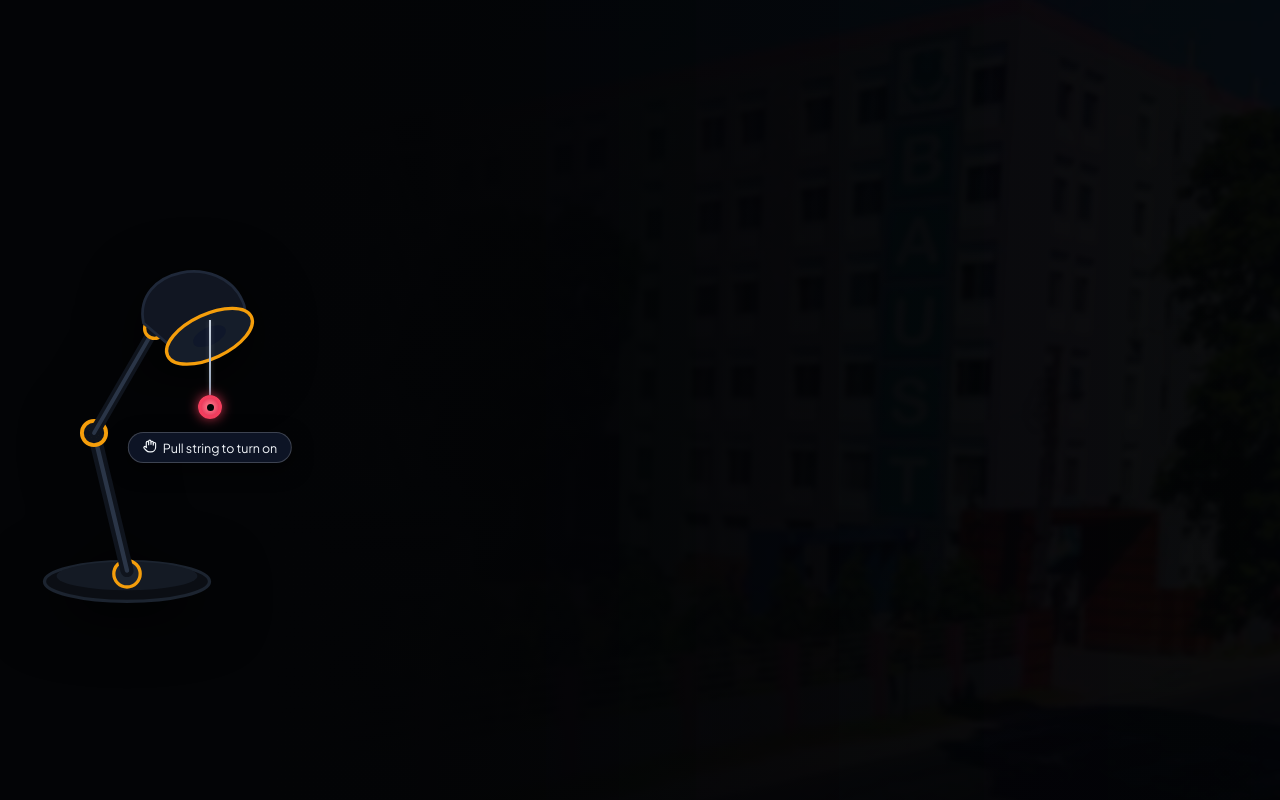
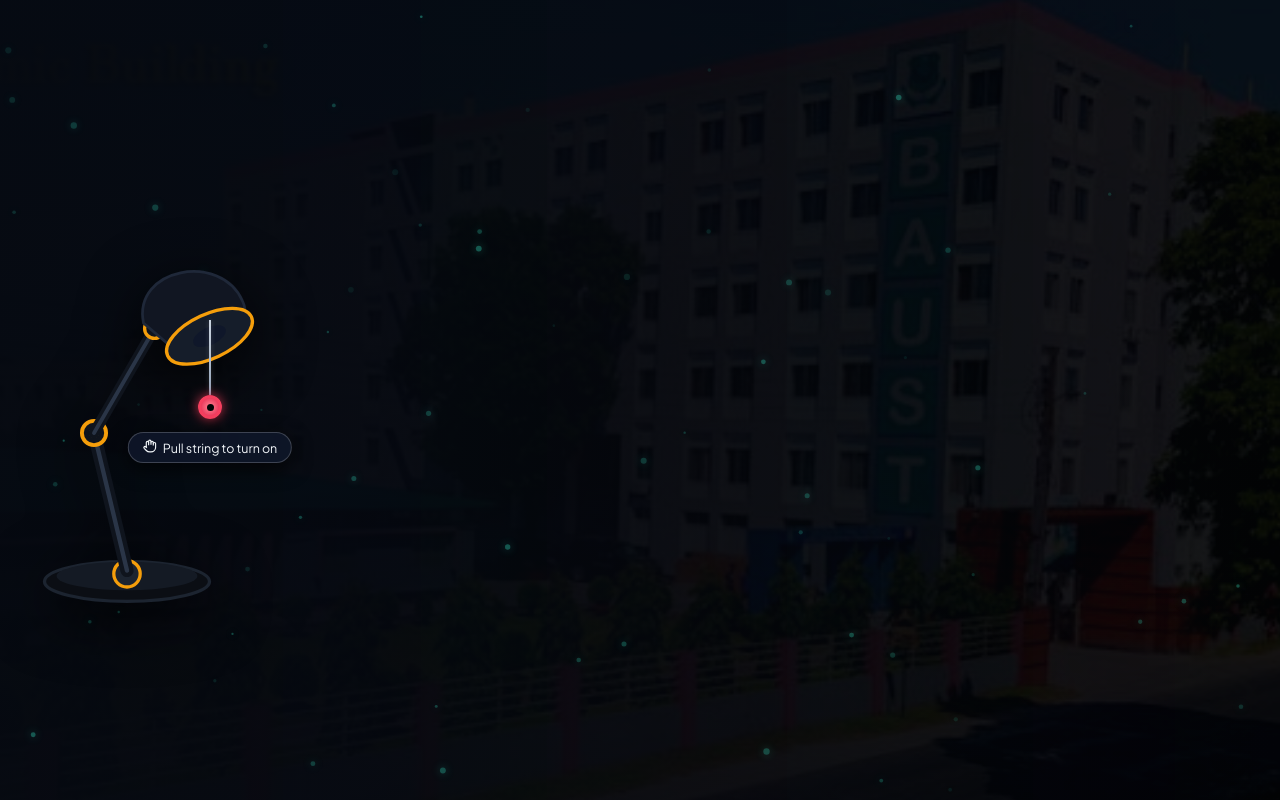
Before and after one commit to tanvir-Islam134/Login_Interface, a plain HTML site: page Interactive-Lamp/lamp-login-01/index.html in a window 1280 px wide. Drawn offline with Linux system fonts and the light colour scheme.

Commit message:
feat(interactive-lamp): adjust gradient overlay matching reference photo and enhance glowing dot particles effect

```diff
--- a/Interactive-Lamp/lamp-login-01/script.js
+++ b/Interactive-Lamp/lamp-login-01/script.js
@@ -223,11 +223,11 @@ document.addEventListener('DOMContentLoaded', () => {
   });
 
   // -------------------------------------------------------------
-  // Ambient Canvas Dust Particles Inside Light Beam
+  // Ambient Glowing Dot Particles (Firefly / Dust Effect)
   // -------------------------------------------------------------
   const ctx = dustCanvas.getContext('2d');
   let particles = [];
-  const particleCount = 40;
+  const particleCount = 65;
 
   const resizeCanvas = () => {
     dustCanvas.width = window.innerWidth;
@@ -245,15 +245,20 @@ document.addEventListener('DOMContentLoaded', () => {
     reset() {
       this.x = Math.random() * dustCanvas.width;
       this.y = Math.random() * dustCanvas.height;
-      this.radius = Math.random() * 2 + 0.6;
-      this.speedX = (Math.random() - 0.5) * 0.4;
-      this.speedY = -Math.random() * 0.5 - 0.15;
-      this.opacity = Math.random() * 0.6 + 0.2;
+      this.radius = Math.random() * 2.2 + 1;
+      this.speedX = (Math.random() - 0.5) * 0.45;
+      this.speedY = -Math.random() * 0.45 - 0.15;
+      this.baseOpacity = Math.random() * 0.5 + 0.35;
+      this.opacity = this.baseOpacity;
+      this.pulseSpeed = Math.random() * 0.03 + 0.01;
+      this.pulseAngle = Math.random() * Math.PI * 2;
     }
 
     update() {
       this.x += this.speedX;
       this.y += this.speedY;
+      this.pulseAngle += this.pulseSpeed;
+      this.opacity = this.baseOpacity + Math.sin(this.pulseAngle) * 0.25;
 
       if (this.y < 0 || this.x < 0 || this.x > dustCanvas.width) {
         this.reset();
@@ -264,8 +269,8 @@ document.addEventListener('DOMContentLoaded', () => {
     draw() {
       ctx.beginPath();
       ctx.arc(this.x, this.y, this.radius, 0, Math.PI * 2);
-      ctx.fillStyle = `rgba(56, 248, 212, ${this.opacity})`;
-      ctx.shadowBlur = 8;
+      ctx.fillStyle = `rgba(56, 248, 212, ${Math.max(0.18, this.opacity)})`;
+      ctx.shadowBlur = 10;
       ctx.shadowColor = '#38f8d4';
       ctx.fill();
     }
@@ -277,12 +282,10 @@ document.addEventListener('DOMContentLoaded', () => {
 
   const animateDust = () => {
     ctx.clearRect(0, 0, dustCanvas.width, dustCanvas.height);
-    if (isLampOn) {
-      particles.forEach((p) => {
-        p.update();
-        p.draw();
-      });
-    }
+    particles.forEach((p) => {
+      p.update();
+      p.draw();
+    });
     requestAnimationFrame(animateDust);
   };
 
--- a/Interactive-Lamp/lamp-login-01/style.css
+++ b/Interactive-Lamp/lamp-login-01/style.css
@@ -58,22 +58,22 @@ body[data-on="true"] {
   height: 100%;
   object-fit: cover;
   object-position: right center;
-  opacity: 0.15;
-  filter: brightness(0.3) blur(2px);
-  transform: scale(1.03);
-  transition: opacity 0.9s cubic-bezier(0.4, 0, 0.2, 1),
-              filter 0.9s cubic-bezier(0.4, 0, 0.2, 1),
-              transform 1.1s ease;
+  opacity: 0.2;
+  filter: brightness(0.4) contrast(1.05);
+  transform: scale(1.02);
+  transition: opacity 0.8s cubic-bezier(0.4, 0, 0.2, 1),
+              filter 0.8s cubic-bezier(0.4, 0, 0.2, 1),
+              transform 1s ease;
   display: block;
 }
 
 body[data-on="true"] .bg-campus-img {
   opacity: 1;
-  filter: brightness(0.85) blur(0px);
+  filter: brightness(0.95) contrast(1.05);
   transform: scale(1);
 }
 
-/* Shading: pitch black on the left, smoothly clearing into full photo on the right */
+/* Shading: smooth dark gradient matching user reference photo */
 .bg-shading-overlay {
   position: absolute;
   top: 0;
@@ -82,11 +82,10 @@ body[data-on="true"] .bg-campus-img {
   height: 100%;
   background: linear-gradient(
     to right,
-    #030406 0%,
-    #030406 20%,
-    rgba(3, 4, 6, 0.92) 36%,
-    rgba(3, 4, 6, 0.6) 55%,
-    rgba(3, 4, 6, 0.2) 78%,
+    rgba(6, 10, 18, 0.92) 0%,
+    rgba(6, 10, 18, 0.78) 25%,
+    rgba(6, 10, 18, 0.45) 55%,
+    rgba(6, 10, 18, 0.12) 85%,
     transparent 100%
   );
   pointer-events: none;
@@ -100,12 +99,12 @@ body[data-on="true"] .bg-campus-img {
   transform: translate(-50%, -50%);
   width: 900px;
   height: 700px;
-  background: radial-gradient(circle, rgba(45, 212, 191, 0.2) 0%, transparent 65%);
+  background: radial-gradient(circle, rgba(45, 212, 191, 0.18) 0%, transparent 65%);
   filter: blur(80px);
   opacity: 0;
   pointer-events: none;
   transition: opacity 0.8s ease;
-  z-index: 1;
+  z-index: 2;
 }
 
 body[data-on="true"] .ambient-glow {
@@ -113,14 +112,14 @@ body[data-on="true"] .ambient-glow {
 }
 
 #dustCanvas {
-  position: absolute;
+  position: fixed;
   top: 0;
   left: 0;
-  width: 100%;
-  height: 100%;
+  width: 100vw;
+  height: 100vh;
   pointer-events: none;
-  z-index: 2;
-  opacity: 0;
+  z-index: 4;
+  opacity: 0.35;
   transition: opacity 0.8s ease;
 }
 
```
